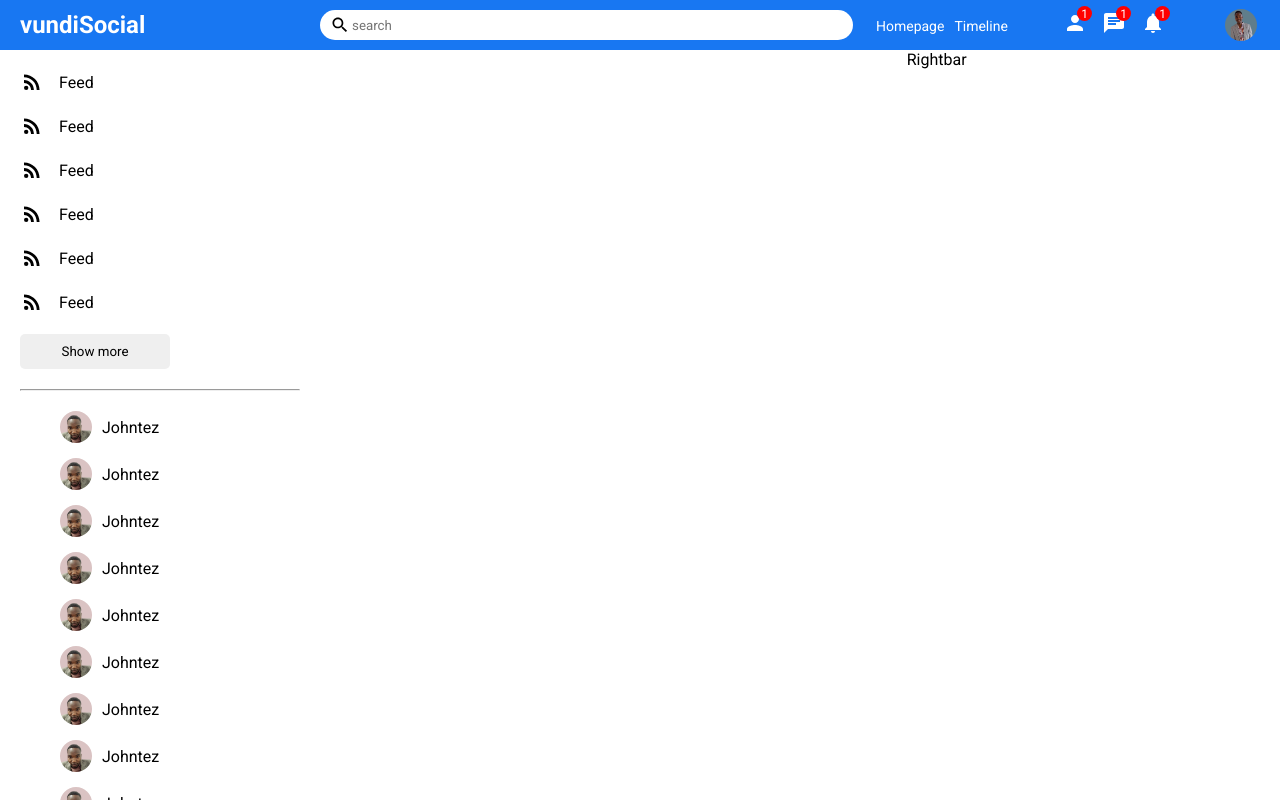
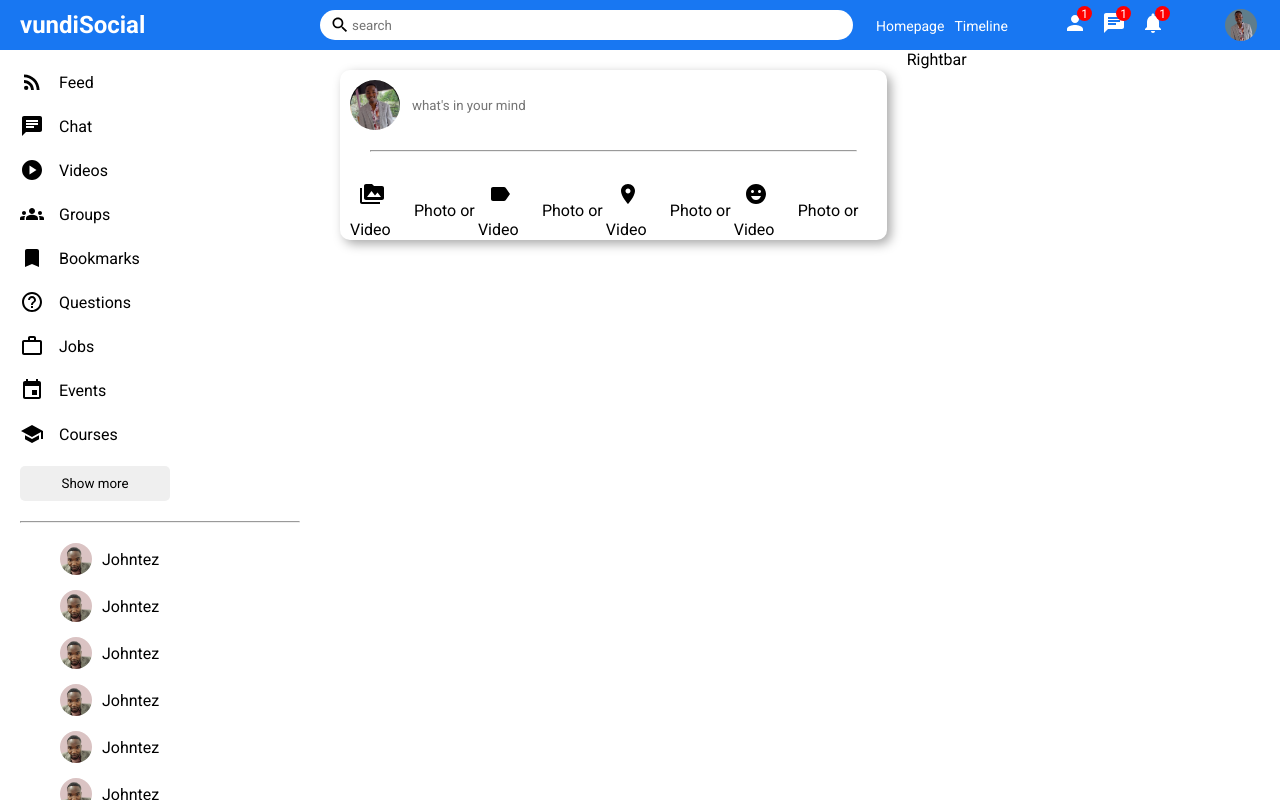
Before and after one commit to johnVundi/vundi-social, a React (Create React App) app: page / in a window 1280 px wide. Built offline with nearby package versions, Linux system fonts and the light colour scheme.

Commit message:
continuation

```diff
--- a/src/components/leftbar/Leftbar.jsx
+++ b/src/components/leftbar/Leftbar.jsx
@@ -1,6 +1,13 @@
 import  './leftbar.css'
 import RssFeedIcon from '@mui/icons-material/RssFeed';
-
+import ChatIcon from '@mui/icons-material/Chat';
+import PlayCircleIcon from '@mui/icons-material/PlayCircle';
+import GroupsIcon from '@mui/icons-material/Groups';
+import BookmarkIcon from '@mui/icons-material/Bookmark';
+import HelpOutlineIcon from '@mui/icons-material/HelpOutline';
+import WorkOutlineIcon from '@mui/icons-material/WorkOutline';
+import EventIcon from '@mui/icons-material/Event';
+import SchoolIcon from '@mui/icons-material/School';
 function Leftbar() {
   return (
     <div className='leftbar'>
@@ -11,24 +18,36 @@ function Leftbar() {
                 <div className="sidebarListItemText">Feed</div>
                 </li>
                 <li className="leftbarListItem">
-                <RssFeedIcon className='sidebarIcon' />
-                <div className="sidebarListItemText">Feed</div>
+                <ChatIcon className='sidebarIcon' />
+                <div className="sidebarListItemText">Chat</div>
                 </li>
                 <li className="leftbarListItem">
-                <RssFeedIcon className='sidebarIcon' />
-                <div className="sidebarListItemText">Feed</div>
+                <PlayCircleIcon  className='sidebarIcon' />
+                <div className="sidebarListItemText">Videos</div>
                 </li>
                 <li className="leftbarListItem">
-                <RssFeedIcon className='sidebarIcon' />
-                <div className="sidebarListItemText">Feed</div>
+                <GroupsIcon className='sidebarIcon' />
+                <div className="sidebarListItemText">Groups</div>
                 </li>
                 <li className="leftbarListItem">
-                <RssFeedIcon className='sidebarIcon' />
-                <div className="sidebarListItemText">Feed</div>
+                <BookmarkIcon  className='sidebarIcon' />
+                <div className="sidebarListItemText">Bookmarks</div>
                 </li>
                 <li className="leftbarListItem">
-                <RssFeedIcon className='sidebarIcon' />
-                <div className="sidebarListItemText">Feed</div>
+                <HelpOutlineIcon className='sidebarIcon' />
+                <div className="sidebarListItemText">Questions</div>
+                </li>
+                <li className="leftbarListItem">
+                <WorkOutlineIcon  className='sidebarIcon' />
+                <div className="sidebarListItemText">Jobs</div>
+                </li>
+                <li className="leftbarListItem">
+                <EventIcon  className='sidebarIcon' />
+                <div className="sidebarListItemText">Events</div>
+                </li>
+                <li className="leftbarListItem">
+                <SchoolIcon  className='sidebarIcon' />
+                <div className="sidebarListItemText">Courses</div>
                 </li>
             </ul>
             <button className='sidebarButton'>Show more</button>
--- a/src/components/share/Share.jsx
+++ b/src/components/share/Share.jsx
@@ -1,13 +1,38 @@
 import  './share.css'
+import LabelIcon from '@mui/icons-material/Label';
+import LocationOnIcon from '@mui/icons-material/LocationOn';
+import EmojiEmotionsIcon from '@mui/icons-material/EmojiEmotions';
 
+import PermMediaIcon from '@mui/icons-material/PermMedia';
 function Share() {
   return (
     <div className='share'>
        <div className="shareWrapper">
         <div className="shareTop">
-            <img src="" alt="" />
+            <img className='shareProfileImg' src="/assets/persons/Profile.jpeg" alt="" />
+            <input placeholder="what's in your mind" className='shareInput' />
         </div>
-       <div className="shareBottom"></div>
+        <hr className='shareHr'/>
+       <div className="shareBottom">
+         <div className="shareOptions">
+            <div className="shareOption">
+                <PermMediaIcon className='shareIcon'/>
+                <span className='shareOptionText'>Photo or Video</span>
+            </div>
+            <div className="shareOption">
+                <LabelIcon className='shareIcon'/>
+                <span className='shareOptionText'>Photo or Video</span>
+            </div>
+            <div className="shareOption">
+                <LocationOnIcon className='shareIcon'/>
+                <span className='shareOptionText'>Photo or Video</span>
+            </div>
+            <div className="shareOption">
+                <EmojiEmotionsIcon className='shareIcon'/>
+                <span className='shareOptionText'>Photo or Video</span>
+            </div>
+         </div>
+       </div>
        </div>
     </div>
   )
--- a/src/components/share/share.css
+++ b/src/components/share/share.css
@@ -0,0 +1,50 @@
+.share{
+    width: 100%;
+    height: 170px;
+    border-radius: 10px;
+    -webkit-box-shadow: 4px 4px 11px 0px rgba(0,0,0,0.34);
+box-shadow: 4px 4px 11px 0px rgba(0,0,0,0.34);
+}
+
+.shareWrapper{
+    padding: 10px;
+}
+.shareTop{
+    display: flex;
+    align-items: center;
+}
+.shareProfileImg{
+    width: 50px;
+    height: 50px;
+    border-radius: 50%;
+    object-fit: cover;
+    margin-right: 10px;
+}
+.shareInput{
+    border: none;
+    width: 50%;
+}
+.shareInput:focus{
+    outline: none;
+    margin-left: 20px;
+}
+.shareHr{
+    margin: 20px;
+}
+.shareButton{
+    display: flex;
+    align-items: center;
+    justify-content: space-between;
+}
+.shareOptions{
+    display: flex;
+    align-items: center;
+
+    margin-right: 15px;
+    cursor: pointer;
+}
+.shareIcon{
+    font-size: 18px;
+    margin-right: 20px;
+    padding: 10px;
+}
```
